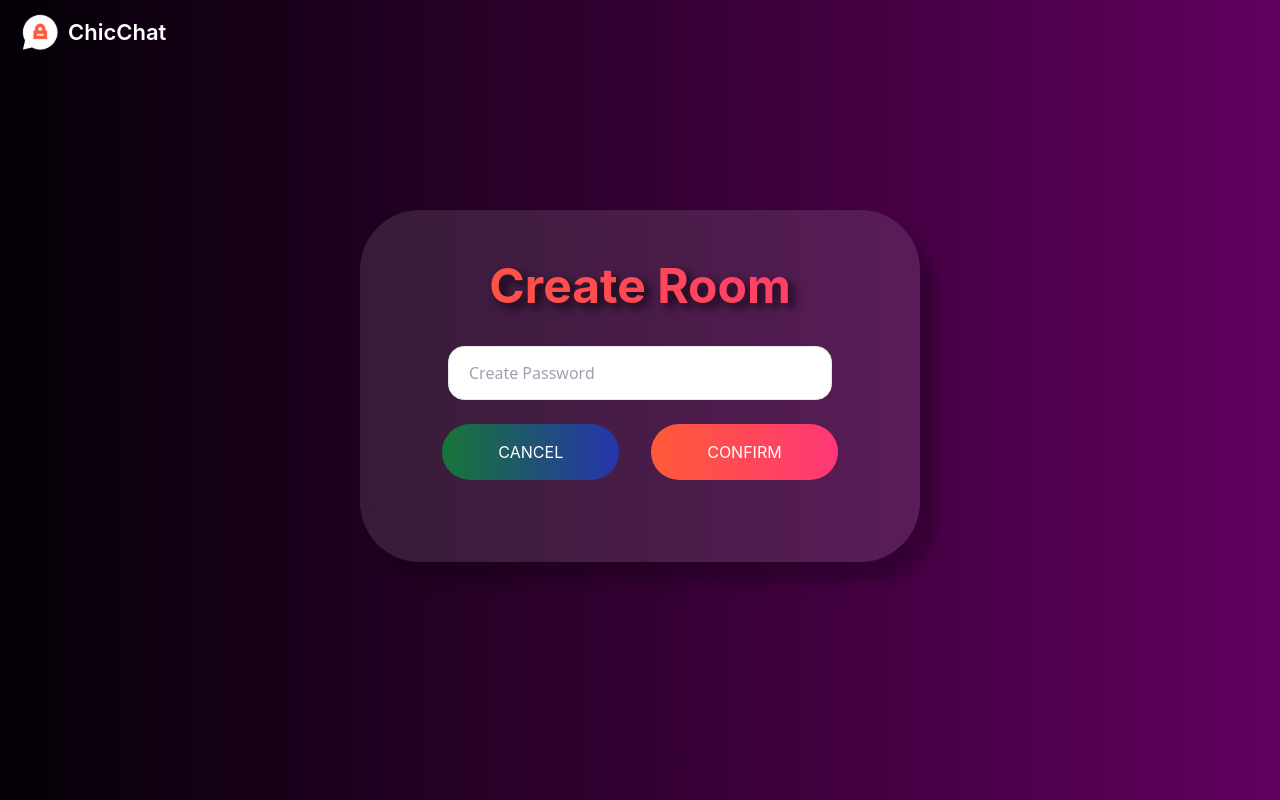
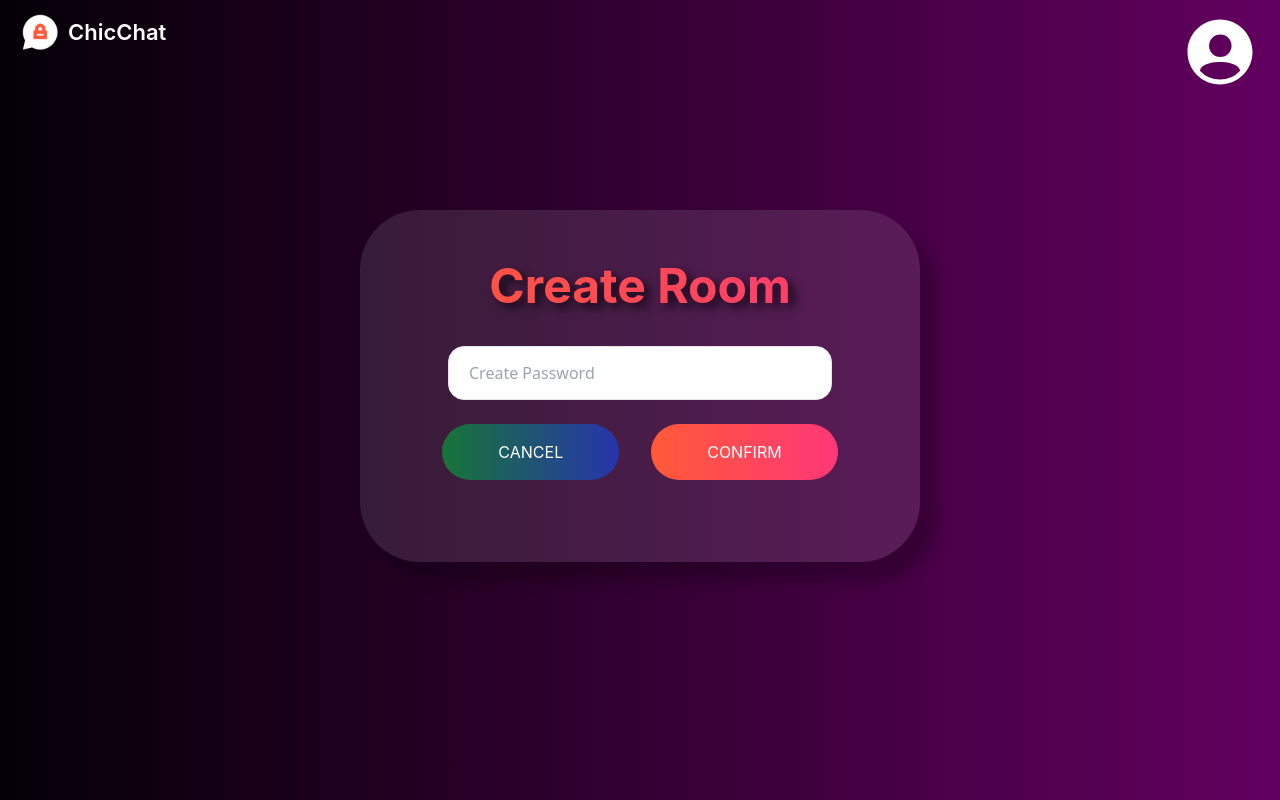
Before and after one commit to dewviee/chic-chat-frontend, a React (Vite) app: page /createroom in a window 1280 px wide. Built offline with nearby package versions, Linux system fonts and the light colour scheme.

Commit message:
Add icon person circle in home-page create-room-page and chat-page

```diff
--- a/package.json
+++ b/package.json
@@ -11,7 +11,9 @@
   },
   "dependencies": {
     "axios": "^1.5.1",
+    "bootstrap-icons": "^1.11.1",
     "react": "^18.2.0",
+    "react-bootstrap-icons": "^1.10.3",
     "react-dom": "^18.2.0",
     "react-icons": "^4.11.0",
     "react-router-dom": "^6.16.0",
--- a/src/Components/Chat/chat.component.jsx
+++ b/src/Components/Chat/chat.component.jsx
@@ -1,5 +1,6 @@
 import React, {useState, useEffect, useRef} from "react";
 import { useParams } from "react-router-dom";
+import { IoPersonCircleSharp } from 'react-icons/io5';
 import { IoSendSharp } from 'react-icons/io5';
 
 const Chat = () => {
@@ -80,6 +81,12 @@ const Chat = () => {
             <div className="flex flex-row">
                 <img className="h-10 w-10 mt-3 ml-5" src="/assets/images/logo.png" alt="Logo" />
                 <p className="mt-4 ml-2 font-['Inter'] font-semibold text-[22px] text-white">ChicChat</p>
+                <button
+                    className="!absolute right-5 mt-3 justify-self-end"
+                    type="button"
+                    >
+                    <IoPersonCircleSharp size={80} color="white"/>
+                </button>
             </div>
             <div className="flex justify-center mt-auto">
                 {/* <!-- chat box --> */}
--- a/src/Components/Home/create-room.component.jsx
+++ b/src/Components/Home/create-room.component.jsx
@@ -1,4 +1,5 @@
 import React from "react";
+import { IoPersonCircleSharp } from 'react-icons/io5';
 
 const CreateRoom = () => {
     return(
@@ -6,6 +7,12 @@ const CreateRoom = () => {
             <div className="flex flex-row">
                 <img className="h-10 w-10 mt-3 ml-5" src="/assets/images/logo.png" alt="Logo" />
                 <p className="mt-4 ml-2 font-['Inter'] font-semibold text-[22px] text-white">ChicChat</p>
+                <button
+                    className="!absolute right-5 mt-3 justify-self-end"
+                    type="button"
+                    >
+                    <IoPersonCircleSharp size={80} color="white"/>
+                </button>
             </div>
 
             <div className="flex flex-col flex-1 justify-center items-center">
--- a/src/Components/Home/home.component.jsx
+++ b/src/Components/Home/home.component.jsx
@@ -1,4 +1,5 @@
 import React from "react";
+import { IoPersonCircleSharp } from 'react-icons/io5';
 
 const Home = () => {
   return (
@@ -6,6 +7,12 @@ const Home = () => {
       <div className="flex flex-row">
         <img className="h-10 w-10 mt-3 ml-5" src="/assets/images/logo.png" alt="Logo" />
         <p className="mt-4 ml-2 font-['Inter'] font-semibold text-[22px] text-white">ChicChat</p>
+        <button
+            className="!absolute right-5 mt-3 justify-self-end"
+            type="button"
+            >
+            <IoPersonCircleSharp size={80} color="white"/>
+        </button>
       </div>
 
       <div className="flex flex-col flex-1 justify-center items-center mb-20">
```
Also changed, not shown: 1 other file (tests, documents, lock files or other folders).
